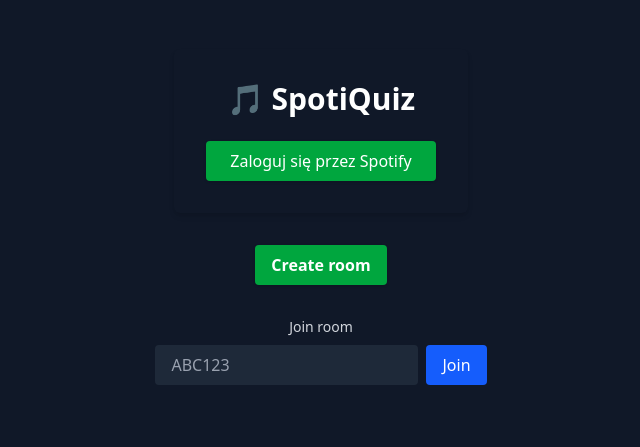
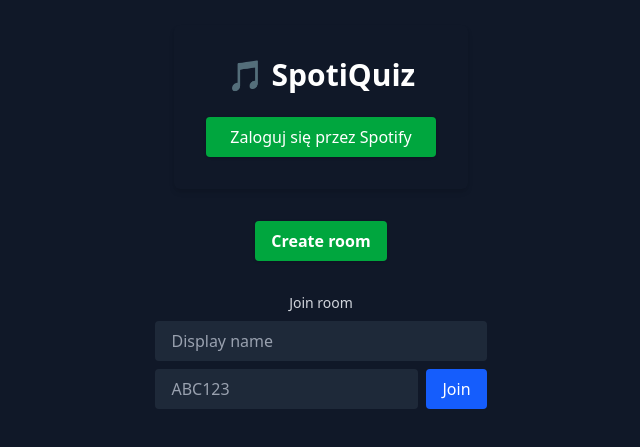
Before and after one commit to Mozlook/SpotiGuess, a React (Vite) app in the folder spotiquiz-frontend/: page / in a window 1280 px wide. Shown: the part 183-630 px from the top of the page, without its empty margins (319-959 px from the left). Built offline with nearby package versions, Linux system fonts and the light colour scheme; no server answers.

Commit message:
added setting your display name

```diff
--- a/spotiquiz-frontend/src/components/GamePage.tsx
+++ b/spotiquiz-frontend/src/components/GamePage.tsx
@@ -1,5 +1,5 @@
 import { useEffect, useState, useRef } from "react";
-import { useParams, useNavigate } from "react-router-dom";
+import { useParams, useNavigate, useLocation } from "react-router-dom";
 import axios from "axios";
 import HostGame from "./HostGame.tsx";
 import PlayerGame from "./PlayerGame.tsx";
@@ -17,6 +17,8 @@
     const token = localStorage.getItem("access_token");
     const { code } = useParams<string>();
     const playerID: string = getPlayerId();
+    const location = useLocation();
+    const playerName = location.state;
     const [question, setQuestion] = useState<Question | null>(null);
     const [scoreboard, setScoreboard] = useState<Record<string, number> | null>(
         null,
@@ -28,7 +30,7 @@
         if (!code || !playerID) return;
 
         socketRef.current = new WebSocket(
-            `ws://localhost:8080/ws/${code}/${playerID}`,
+            `ws://localhost:8080/ws/${code}/${playerName ? playerName : playerID}`,
         );
 
         socketRef.current.onopen = () => {
@@ -63,7 +65,7 @@
                 socketRef.current.close();
             }
         };
-    }, [code, playerID, navigate, scoreboard, question]);
+    }, [code, playerID, navigate, scoreboard, question, playerName]);
 
     function getPlayerId(): string {
         return (
@@ -85,7 +87,7 @@
                 roomCode: code,
                 questionId: question.id,
                 selected,
-                playerID,
+                playerID: playerName,
             });
 
             const { correct, score, earned } = res.data;
--- a/spotiquiz-frontend/src/components/HomePage.tsx
+++ b/spotiquiz-frontend/src/components/HomePage.tsx
@@ -4,6 +4,7 @@
 import axios from "axios";
 const HomePage = () => {
     const player_ID: string | null = localStorage.getItem("spotify_id");
+    const [playerName, setPlayerName] = useState<string>("");
     const url: string = import.meta.env.VITE_BACKEND_URL;
     const [roomCode, setRoomCode] = useState<string>("");
     const navigate = useNavigate();
@@ -34,12 +35,16 @@
 
     const JoinRoom = async () => {
         const token = localStorage.getItem("access_token");
+        if (!playerName.trim()) {
+            alert("Enter Name");
+            return;
+        }
         try {
             const res = await axios.post(
                 `${url}/join-room`,
                 {
                     roomCode: roomCode,
-                    playerId: player_ID,
+                    playerId: playerName,
                 },
                 {
                     headers: {
@@ -48,7 +53,7 @@
                 },
             );
             localStorage.setItem("isHost", "false");
-            navigate(`/room/${res.data.roomCode}/lobby`);
+            navigate(`/room/${res.data.roomCode}/lobby`, { state: playerName });
         } catch (err) {
             console.error(err);
             alert("Couldn't join room");
@@ -87,6 +92,14 @@
 
             <div className="flex flex-col items-center gap-2">
                 <label className="text-sm font-light text-gray-300">Join room</label>
+                <input
+                    type="text"
+                    value={playerName}
+                    onChange={(e) => setPlayerName(e.target.value)}
+                    placeholder="Display name"
+                    className="px-4 py-2 w-full rounded bg-gray-800 text-white placeholder-gray-400 focus:outline-none focus:ring-2 focus:ring-green-600"
+                />
+
                 <div className="flex gap-2">
                     <input
                         type="text"
--- a/spotiquiz-frontend/src/components/RoomLobby.tsx
+++ b/spotiquiz-frontend/src/components/RoomLobby.tsx
@@ -1,8 +1,10 @@
-import { useParams, useNavigate } from "react-router-dom";
+import { useParams, useNavigate, useLocation } from "react-router-dom";
 import { useEffect, useRef } from "react";
 import axios from "axios";
 const RoomLobby = () => {
     const { code } = useParams();
+    const location = useLocation();
+    const playerName = location.state;
     const isHost: boolean = localStorage.getItem("isHost") === "true";
     const playerID: string | null = localStorage.getItem("spotify_id");
     const url: string = import.meta.env.VITE_BACKEND_URL;
@@ -36,7 +38,7 @@
     useEffect(() => {
         if (isHost !== true) {
             socketRef.current = new WebSocket(
-                `ws://localhost:8080/ws/${code}/${playerID}`,
+                `ws://localhost:8080/ws/${code}/${playerName ? playerName : playerID}`,
             );
 
             socketRef.current.onopen = () => {
@@ -48,7 +50,7 @@
                 console.log("WS widomosc:", msg);
 
                 if (msg.type === "game-started") {
-                    navigate(`/room/${code}`);
+                    navigate(`/room/${code}`, { state: playerName });
                 }
             };
 
@@ -62,7 +64,7 @@
                 }
             };
         }
-    }, [code, playerID, navigate, isHost]);
+    }, [code, playerID, navigate, isHost, playerName]);
     return (
         <div className="text-white bg-gray-900 min-h-screen flex flex-col items-center justify-center gap-4">
             <span className="text-lg">
--- a/spotiquiz-frontend/src/components/ScoreboardPage.tsx
+++ b/spotiquiz-frontend/src/components/ScoreboardPage.tsx
@@ -1,8 +1,9 @@
-import { useLocation } from "react-router-dom";
+import { useLocation, useNavigate } from "react-router-dom";
 
 type Scoreboard = Record<string, number>;
 
 const ScoreboardPage = () => {
+    const navigate = useNavigate();
     const location = useLocation();
     const scoreboard = location.state as Scoreboard | null;
     console.log("Location:", location);
@@ -14,8 +15,8 @@
 
     return (
         <div className=" bg-gray-900">
-            {" "}
             <div className="min-h-screen max-w-md mx-auto text-white p-6">
+                <button onClick={() => navigate("/")}>Home</button>
                 <h1 className="text-2xl font-bold mb-4">Final Scoreboard</h1>
                 <ul className="space-y-2">
                     {Object.entries(scoreboard)
```
Also changed, not shown: 2 other files (tests, documents, lock files or other folders).
